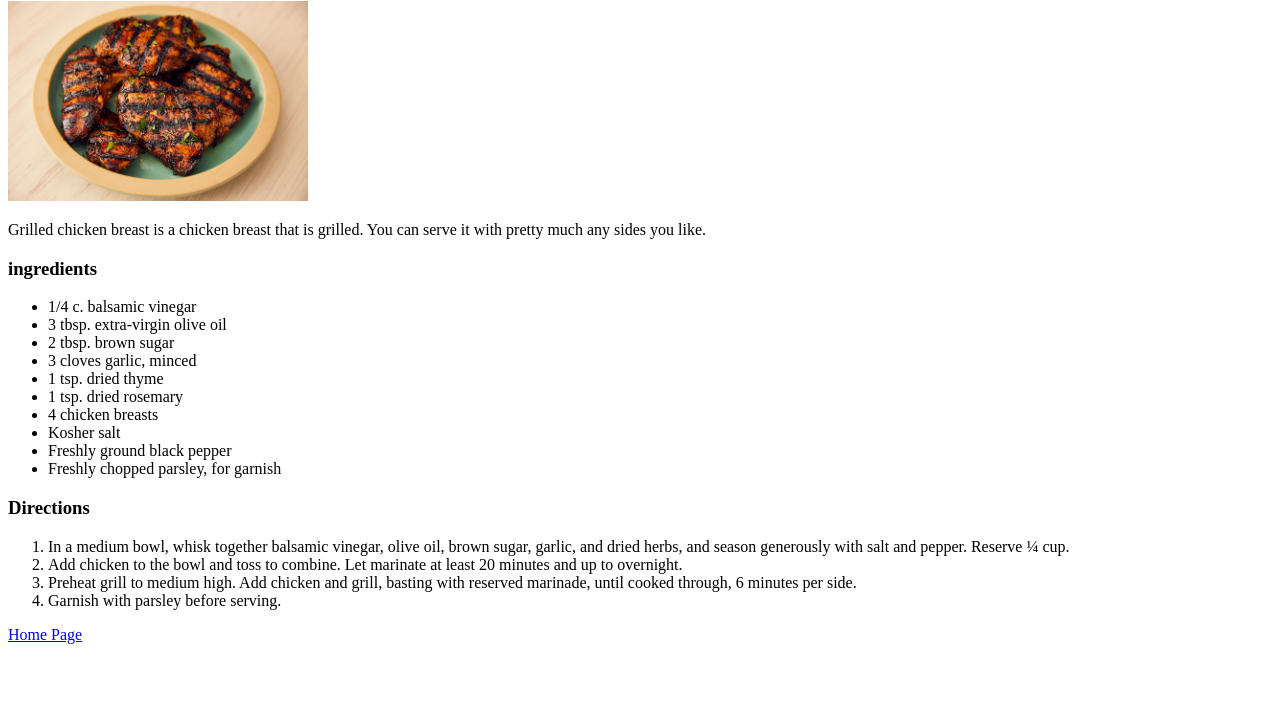
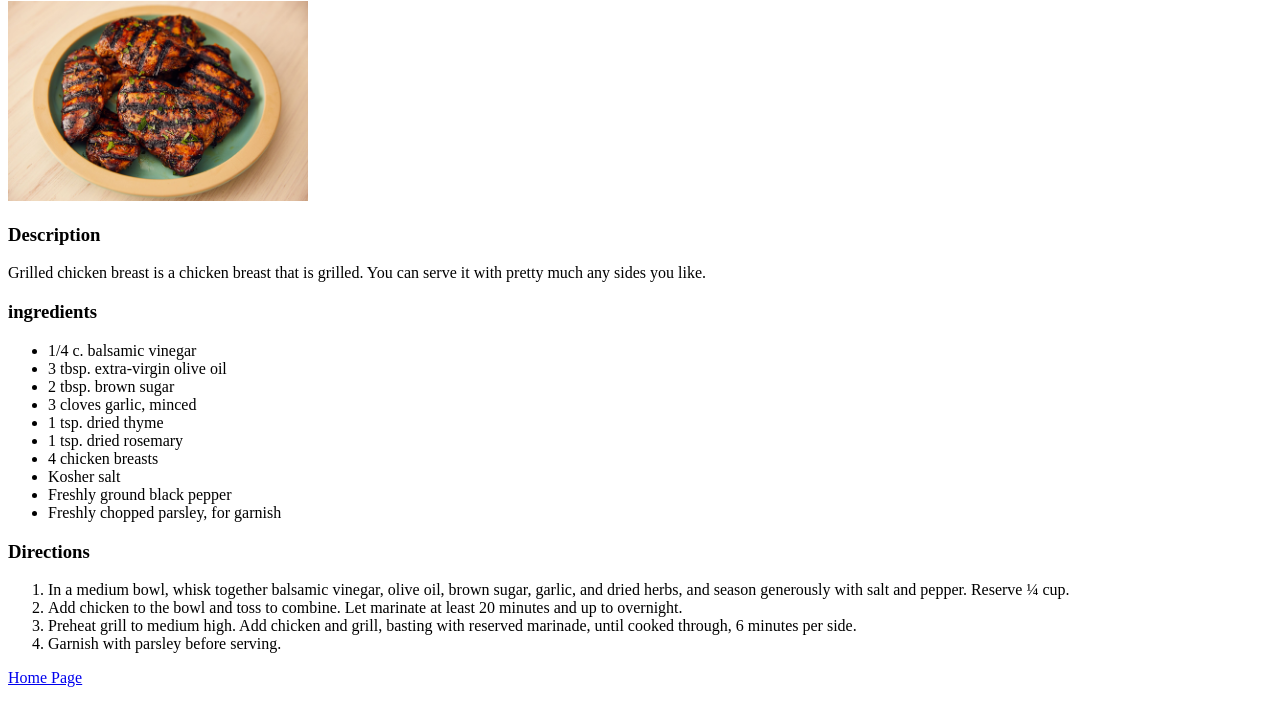
Before and after one commit to Aglovier/odin-recipies, a plain HTML site: page recipes/Grilled-Chicken-Breast.html in a window 1280 px wide. Shown: the part 79-800 px from the top of the page. Drawn offline with Linux system fonts and the light colour scheme.

Commit message:
Added heading description

```diff
--- a/recipes/Grilled-Chicken-Breast.html
+++ b/recipes/Grilled-Chicken-Breast.html
@@ -7,6 +7,7 @@
     <body>
         <h1>Grilled Chicken Breast</h1>
         <img src="../images/grilled-chicken-breast.jpeg" width="300">
+        <h3>Description</h3>
         <p>Grilled chicken breast is a chicken breast that is grilled. You can serve it with pretty much any sides you like.</p>
         <h3>ingredients</h3>
         <ul>
```
